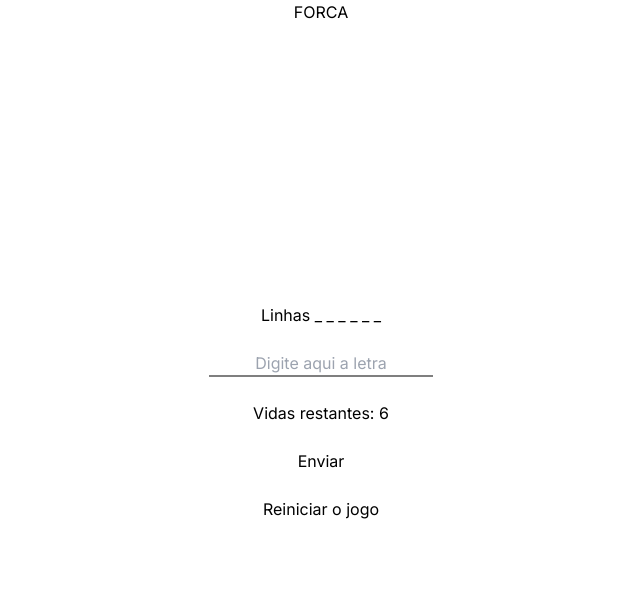
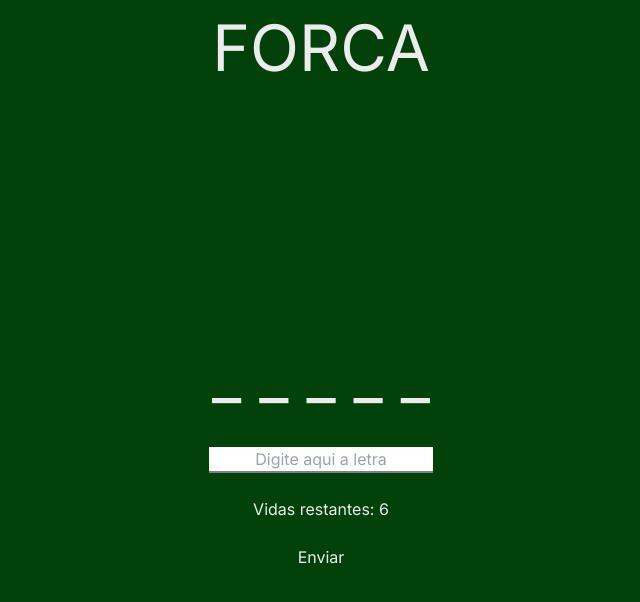
Before and after one commit to LIMA-O-LIMAO/Forca, a Next.js app in the folder forquinha/: page / in a window 1280 px wide. Shown: the top 602 px of the page, without its empty margins (319-959 px from the left). Built offline with nearby package versions, Linux system fonts and the light colour scheme.

Commit message:
Um pouco mais logico

```diff
--- a/forquinha/app/globals.css
+++ b/forquinha/app/globals.css
@@ -6,5 +6,18 @@ html,body{
 
 width: 100vw;
 height: 100vh;
+  background-color: rgb(2, 66, 10);
+  color: rgb(236, 236, 236);
+}
+
+h1{
+
+font-size: 4rem;
 
 }
+.Linhas{
+
+font-size: 4rem;
+
+
+}
--- a/forquinha/app/page.tsx
+++ b/forquinha/app/page.tsx
@@ -13,14 +13,14 @@ export default function Home() {
   const [verificar, setVerificar] = useState('');
 
   useEffect(() => {
-    const palavra = 'Samara';
+    const palavra = 'Clara';
     const Arrays = palavra.split('');
     setResposta(Arrays.map(() => '_'));
   }, []);
 
 
   function Teste() {
-    const palavra = 'Samara';
+    const palavra = 'Clara';
     const Arrays = palavra.split('');
     let letraEncontrada = false;
 
@@ -37,35 +37,29 @@ export default function Home() {
     if (!letraEncontrada) {
       setVida((prevVida) => prevVida > 0 ? prevVida - 1 : 0);
 
-      document.getElementById('vai').disabled = true;
+
 
     }
 
     console.log('Letra encontrada?', letraEncontrada, novasRespostas);
   }
 
-if(vida===0){
-
-  router.push('/Pages');
 
 
 
-}
-  function reiniciar(){
+  if(vida===0){
 
-location.reload();
+    router.push('/Pages');
 
 
   }
 
-
-
   return (
     <main className="flex flex-col h-full w-full">
-      <nav className="flex flex-row justify-center">FORCA</nav>
+      <h1 className="flex flex-row justify-center">FORCA</h1>
 
       <div className="gap-6 flex flex-col w-full h-full justify-center text-center items-center">
-        <p>Linhas {resposta.join(' ')}</p>
+        <p className="Linhas"> {resposta.join(' ')}</p>
 
         <input
           type="text"
@@ -79,7 +73,7 @@ location.reload();
         <p>Vidas restantes: {vida}</p>
         <button onClick={Teste}>Enviar</button>
 
-        <button onClick={reiniciar}>Reiniciar o jogo</button>
+
       </div>
     </main>
   );
```
